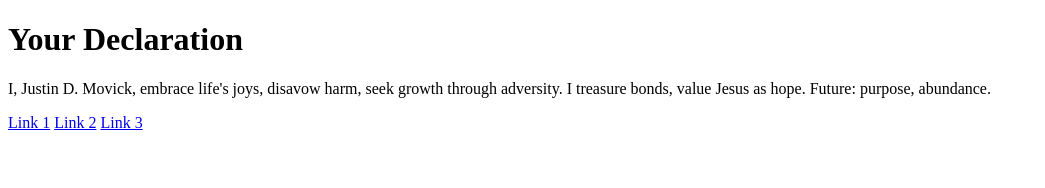
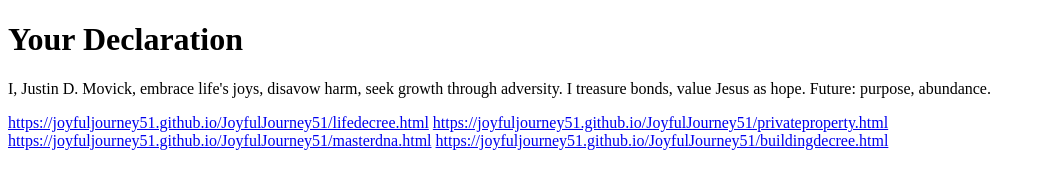
Before and after one commit to JoyfulJourney51/JoyfulJourney51, a plain HTML site: page index.html in a window 1280 px wide. Shown: the whole page, without its empty margins (0-1045 px from the left). Drawn offline with Linux system fonts and the light colour scheme.

Commit message:
Update index.html

```diff
--- a/index.html
+++ b/index.html
@@ -15,9 +15,10 @@
         </p>
     </div>
     <div class="links">
-        <a href="#">Link 1</a>
-        <a href="#">Link 2</a>
-        <a href="#">Link 3</a>
+        <a href="#">https://joyfuljourney51.github.io/JoyfulJourney51/lifedecree.html</a>
+        <a href="#">https://joyfuljourney51.github.io/JoyfulJourney51/privateproperty.html</a>
+        <a href="#">https://joyfuljourney51.github.io/JoyfulJourney51/masterdna.html</a>
+        <a href="#">https://joyfuljourney51.github.io/JoyfulJourney51/buildingdecree.html</a>
     </div>
 </body>
 </html>
```
